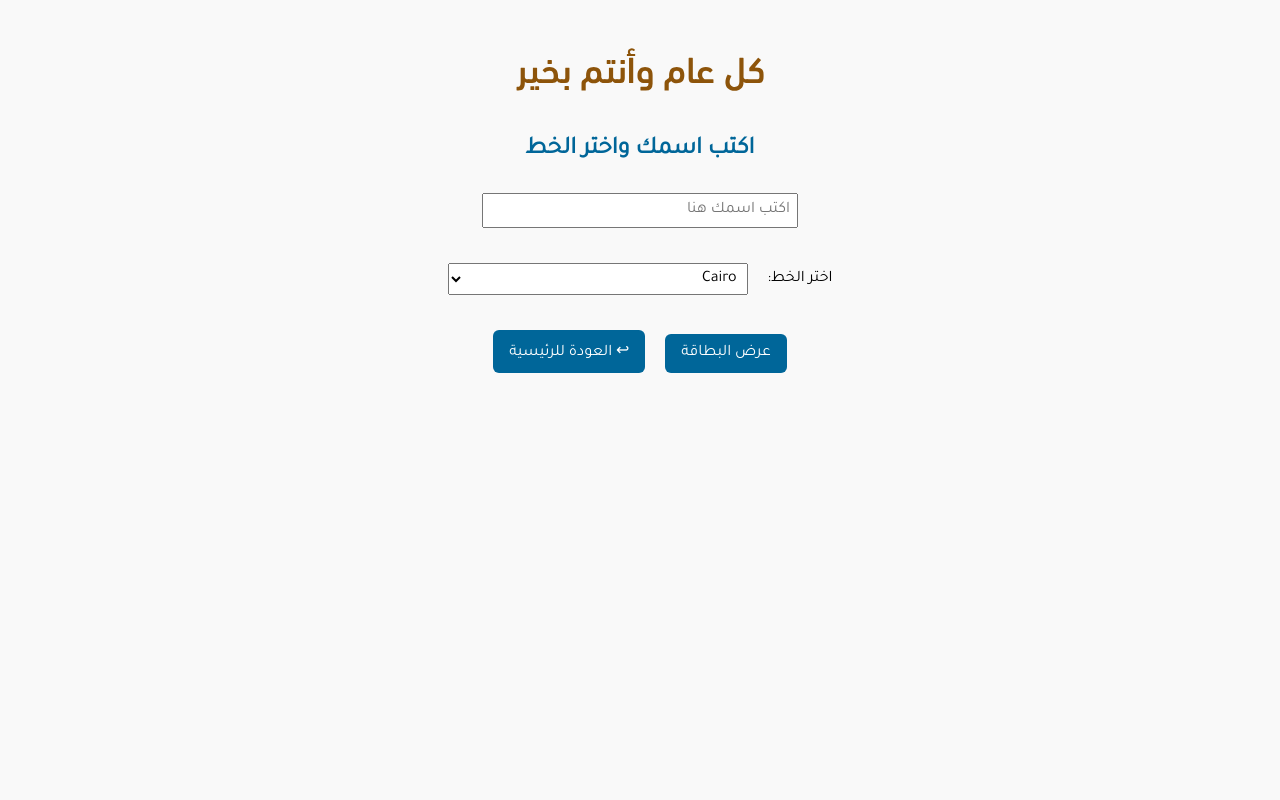
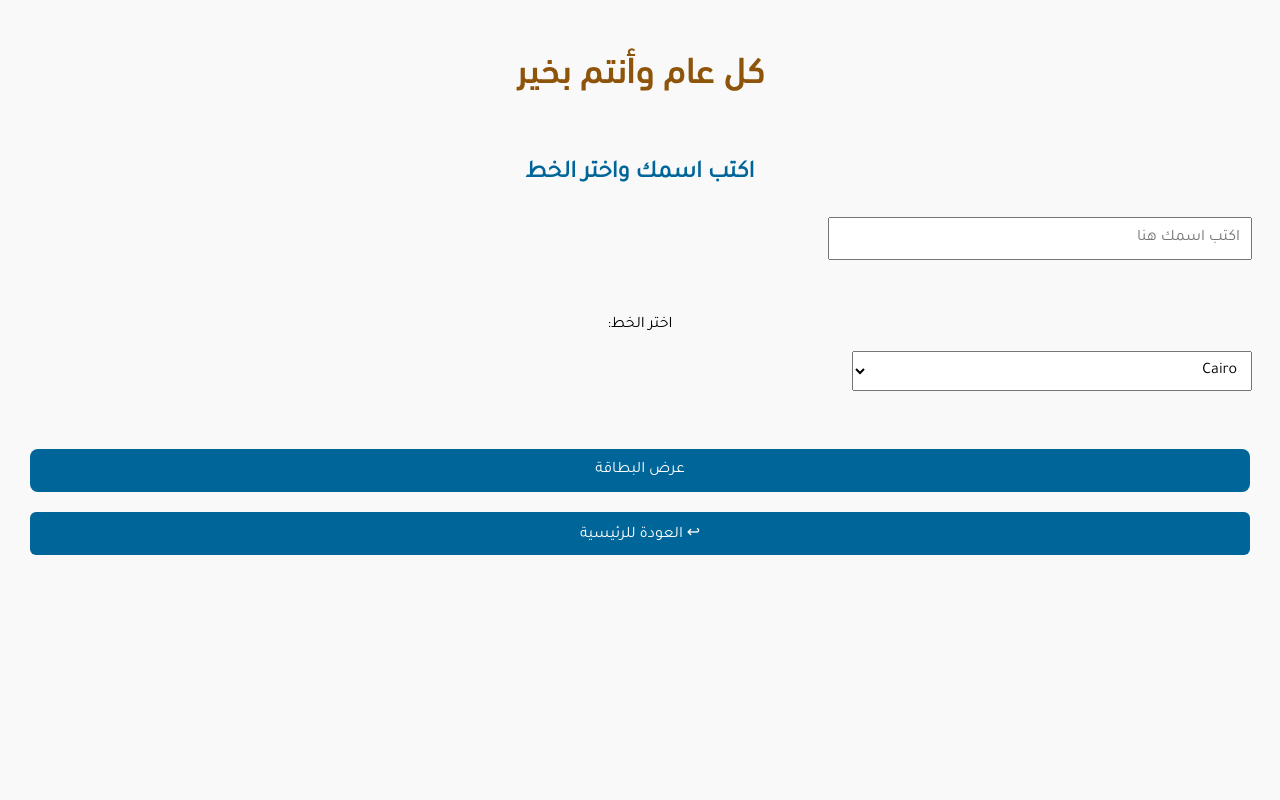
Before and after one commit to abutmim/eid-cards, a plain HTML site: page design1.html in a window 1280 px wide. Shown: the top 800 px of the page. Drawn offline with Linux system fonts and the light colour scheme.

Commit message:
Update design1.html

```diff
--- a/design1.html
+++ b/design1.html
@@ -13,6 +13,65 @@
 <meta charset="utf-8"/>
 <title>تصميم 1</title>
 <link href="style.css" rel="stylesheet"/>
+  <style>
+  body {
+    font-family: 'Tajawal', sans-serif;
+    direction: rtl;
+    margin: 0;
+    padding: 0 20px;
+    background-color: #f9f9f9;
+    text-align: center;
+    min-height: 100vh;
+    display: flex;
+    flex-direction: column;
+  }
+
+  h1 {
+    color: #006699;
+    margin-top: 20px;
+  }
+
+  canvas {
+    max-width: 100%;
+    height: auto;
+    margin-top: 20px;
+    align-self: center;
+  }
+
+  .logo-bar img {
+    max-width: 100%;
+    height: auto;
+    margin: 20px auto;
+  }
+
+  button, .button {
+    background-color: #006699;
+    color: white;
+    border: none;
+    padding: 12px 24px;
+    margin: 10px;
+    border-radius: 8px;
+    cursor: pointer;
+    font-size: 16px;
+    text-decoration: none;
+  }
+
+  footer {
+    margin-top: auto;
+    padding: 20px;
+    color: #777;
+    font-size: 14px;
+  }
+
+  input, select {
+    padding: 10px;
+    font-size: 16px;
+    margin-bottom: 10px;
+    width: 90%;
+    max-width: 400px;
+  }
+</style>
+
 </head>
 <body>
     <div class="logo-bar">
```
